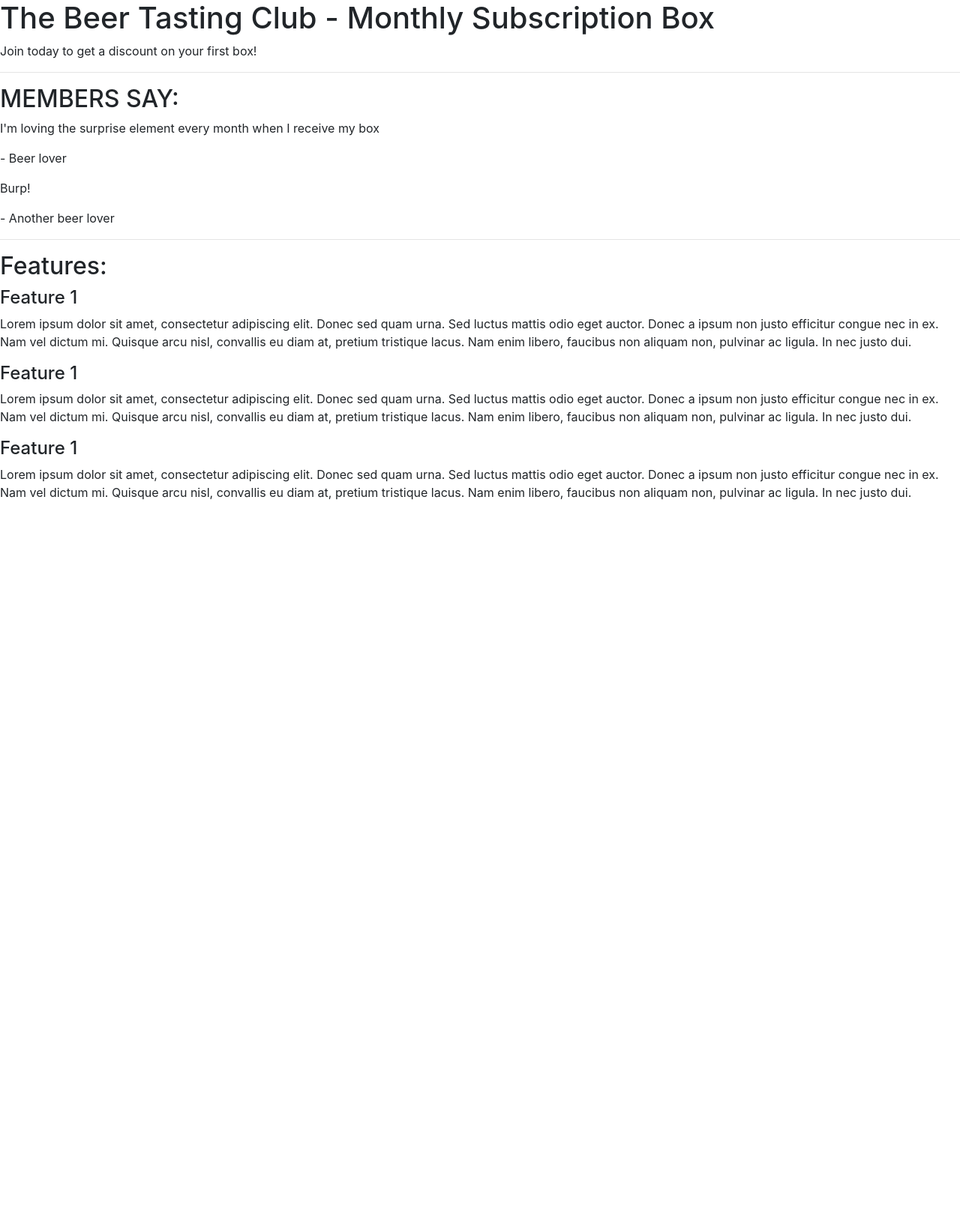
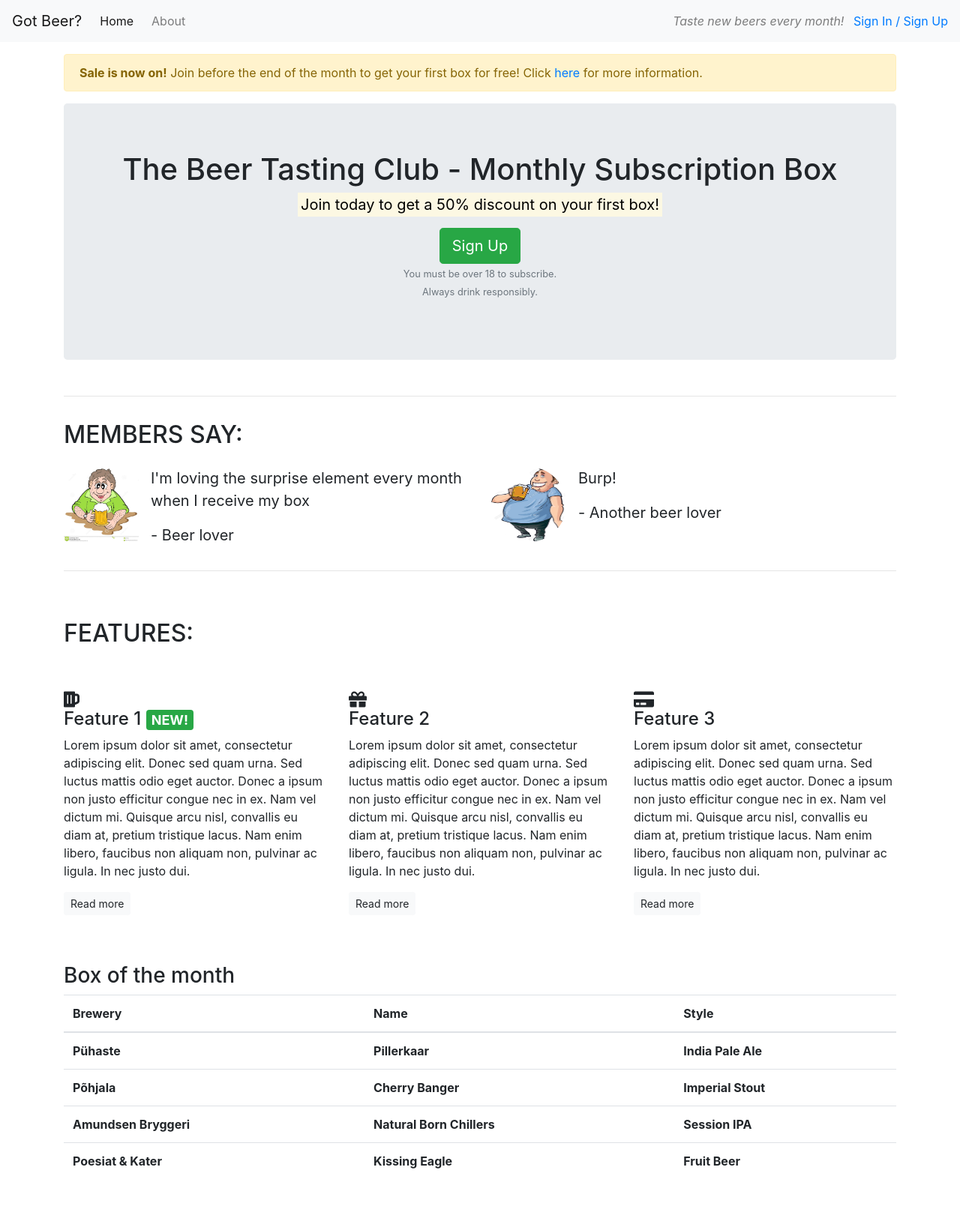
Before and after one commit to kilokilo12/beerclub, a plain HTML site: page index.html in a window 1280 px wide. Shown: the whole page at 75% size. Before the commit the page ends 800 px from the top, so only its background shows below. Drawn offline with nearby package versions, Linux system fonts and the light colour scheme.

Commit message:
Basic layout of landing page

```diff
--- a/index.html
+++ b/index.html
@@ -10,60 +10,185 @@
         href="https://static1.squarespace.com/static/5bc4b477e8ba44e58687113d/t/5bd8655515fcc0ff5c380f43/favicon.ico" />
     <link rel="stylesheet" href="https://stackpath.bootstrapcdn.com/bootstrap/4.3.1/css/bootstrap.min.css"
         integrity="sha384-ggOyR0iXCbMQv3Xipma34MD+dH/1fQ784/j6cY/iJTQUOhcWr7x9JvoRxT2MZw1T" crossorigin="anonymous">
+    <link rel="stylesheet" href="https://use.fontawesome.com/releases/v5.7.2/css/all.css"
+        integrity="sha384-fnmOCqbTlWIlj8LyTjo7mOUStjsKC4pOpQbqyi7RrhN7udi9RwhKkMHpvLbHG9Sr" crossorigin="anonymous">
     <script src="https://stackpath.bootstrapcdn.com/bootstrap/4.3.1/js/bootstrap.min.js"
         integrity="sha384-JjSmVgyd0p3pXB1rRibZUAYoIIy6OrQ6VrjIEaFf/nJGzIxFDsf4x0xIM+B07jRM"
         crossorigin="anonymous"></script>
 </head>
 
 <body>
-    <article class="" container>
+    <!-- nav -->
+    <nav class="navbar navbar-light bg-light navbar-expand-sm">
+        <a href="/" class="navbar-brand">Got Beer?</a>
+        <ul class="navbar-nav mr-auto">
+            <li class="active nav-item mr-2"><a class="nav-link" href="/">Home</a></li>
+            <li class="nav-item mr-2"><a class="nav-link" href="/about">About</a></li>
+            <li class="nav-item mr-2 d-block d-sm-none"><a class="nav-link" href="/login">Sign In / Sign Up</a></li>
+        </ul>
+        <div class="d-none d-md-block">
+            <p class="navbar-text my-auto mr-2"><i>Taste new beers every month!</i></p>
+            <a href="/login">Sign In / Sign Up</a>
+        </div>
+    </nav>
+
+    <article class="container mt-3">
+        <div class="row d-none d-sm-block">
+            <div class="col-12">
+                <div class="alert alert-warning">
+                    <strong>Sale is now on!</strong> Join before the end of the month to get your first box for free!
+                    Click <a href="">here</a> for more information.
+                </div>
+            </div>
+        </div>
         <!-- callout -->
-        <section class="callout">
+        <div class="row">
+            <div class="col-12">
+                <section class="callout jumbotron text-center">
                     <h1>The Beer Tasting Club - Monthly Subscription Box</h1>
-            <p>Join today to get a discount on your first box! </p>
-
+                    <p class="lead"><strong><mark>Join today to get a 50% discount on your first box!</mark></strong>
+                    </p>
+                    <button class="btn btn-success btn-lg">Sign Up</button>
+                    <p class="text-muted"><small>You must be over 18 to subscribe.<br> Always drink responsibly.</small>
+                    </p>
                 </section>
-
+            </div>
+        </div>
         <hr>
 
         <!-- quotes -->
         <section class=members>
+            <div class="row">
+                <div class="col-12 my-3">
                     <h2 class="text-uppercase">Members say:</h2>
-            <div class="quote">
+                </div>
+            </div>
+            <div class="row">
+                <div class="col-12 col-md-6">
+                    <div class="media">
+                        <div class="d-none d-sm-block">
+                            <img src="images/beer1.jpg" class="mr-3" height=100 width=100>
+                        </div>
+                        <div class="media-body">
+                            <blockquote class="blockquote">
                                 <p>I'm loving the surprise element every month when I receive my box</p>
                                 <p>- Beer lover</p>
+                            </blockquote>
                         </div>
-            <div class="quote">
+                    </div>
+                </div>
+                <div class="col-12 col-md-6">
+                    <div class="media">
+                        <div class="d-none d-sm-block">
+                            <img src="images/beer2.jpg" class="rounded-circle mr-3" height=100 width=100>
+                        </div>
+                        <div class="media-body">
+                            <blockquote class="blockquote">
                                 <p>Burp!</p>
                                 <p>- Another beer lover</p>
+                            </blockquote>
+                        </div>
+                    </div>
+                </div>
             </div>
         </section>
         <hr>
+
+        <!-- Features -->
         <section class="features">
-            <h2>Features:</h2>
+            <div class="row">
+                <div class="col-12 my-5">
+                    <h2 class="text-uppercase">Features:</h2>
+                </div>
+            </div>
+            <div class="row">
+                <div class="col-12 col-md-6 col-lg-4">
                     <div class="feature">
-                <h4>Feature 1</h4>
-                <p>Lorem ipsum dolor sit amet, consectetur adipiscing elit. Donec sed quam urna. Sed luctus mattis odio
-                    eget auctor. Donec a ipsum non justo efficitur congue nec in ex. Nam vel dictum mi. Quisque arcu
-                    nisl, convallis eu diam at, pretium tristique lacus. Nam enim libero, faucibus non aliquam non,
+                        <h4> <i class="fas fa-beer d-none d-sm-block"></i> Feature 1 <span
+                                class="badge badge-success">NEW!</span></h4>
+                        <p>Lorem ipsum dolor sit amet, consectetur adipiscing elit. Donec sed quam urna. Sed luctus
+                            mattis
+                            odio
+                            eget auctor. Donec a ipsum non justo efficitur congue nec in ex. Nam vel dictum mi. Quisque
+                            arcu
+                            nisl, convallis eu diam at, pretium tristique lacus. Nam enim libero, faucibus non aliquam
+                            non,
                             pulvinar ac ligula. In nec justo dui. </p>
+                        <p><a class="btn btn-sm btn-light" href="">Read more</a></p>
                     </div>
+                </div>
+                <div class="col-12 col-md-6 col-lg-4">
                     <div class="feature">
-                <h4>Feature 1</h4>
-                <p>Lorem ipsum dolor sit amet, consectetur adipiscing elit. Donec sed quam urna. Sed luctus mattis odio
-                    eget auctor. Donec a ipsum non justo efficitur congue nec in ex. Nam vel dictum mi. Quisque arcu
-                    nisl, convallis eu diam at, pretium tristique lacus. Nam enim libero, faucibus non aliquam non,
+                        <h4><i class="fas fa-gift d-none d-sm-block"></i> Feature 2</h4>
+                        <p>Lorem ipsum dolor sit amet, consectetur adipiscing elit. Donec sed quam urna. Sed luctus
+                            mattis
+                            odio
+                            eget auctor. Donec a ipsum non justo efficitur congue nec in ex. Nam vel dictum mi. Quisque
+                            arcu
+                            nisl, convallis eu diam at, pretium tristique lacus. Nam enim libero, faucibus non aliquam
+                            non,
                             pulvinar ac ligula. In nec justo dui. </p>
+                        <p><a class="btn btn-sm btn-light" href="">Read more</a></p>
                     </div>
+                </div>
+                <div class="col-12 d-md-none d-lg-block col-lg-4">
                     <div class="feature">
-                <h4>Feature 1</h4>
-                <p>Lorem ipsum dolor sit amet, consectetur adipiscing elit. Donec sed quam urna. Sed luctus mattis odio
-                    eget auctor. Donec a ipsum non justo efficitur congue nec in ex. Nam vel dictum mi. Quisque arcu
-                    nisl, convallis eu diam at, pretium tristique lacus. Nam enim libero, faucibus non aliquam non,
+                        <h4><i class="fas fa-credit-card d-none d-sm-block"></i> Feature 3</h4>
+                        <p>Lorem ipsum dolor sit amet, consectetur adipiscing elit. Donec sed quam urna. Sed luctus
+                            mattis
+                            odio
+                            eget auctor. Donec a ipsum non justo efficitur congue nec in ex. Nam vel dictum mi. Quisque
+                            arcu
+                            nisl, convallis eu diam at, pretium tristique lacus. Nam enim libero, faucibus non aliquam
+                            non,
                             pulvinar ac ligula. In nec justo dui. </p>
+                        <p><a class="btn btn-sm btn-light" href="">Read more</a></p>
+                    </div>
+                </div>
             </div>
         </section>
+        <section>
+            <div class="row">
+                <div class="col-12 my-5">
+                    <h3>Box of the month</h3>
+                    <table class="table">
+                        <thead>
+                            <tr>
+                                <th>Brewery</th>
+                                <th>Name</th>
+                                <th>Style</th>
 
+                            </tr>
+
+                        </thead>
+                </div>
+                <div class="col-12">
+                    <tbody>
+                        <tr>
+                            <th>Pühaste</th>
+                            <th>Pillerkaar</th>
+                            <th>India Pale Ale</th>
+                        </tr>
+                        <tr>
+                            <th>Põhjala</th>
+                            <th>Cherry Banger</th>
+                            <th>Imperial Stout</th>
+                        </tr>
+                        <tr>
+                            <th>Amundsen Bryggeri</th>
+                            <th>Natural Born Chillers</th>
+                            <th>Session IPA</th>
+                        </tr>
+                        <tr>
+                            <th>Poesiat & Kater</th>
+                            <th>Kissing Eagle</th>
+                            <th>Fruit Beer</th>
+                        </tr>
+                    </tbody>
+                </div>
+                </table>
+            </div>
+        </section>
     </article>
 </body>
 
```
Also changed, not shown: images/beer1.jpg (added), images/beer2.jpg (added). Lines whose indentation alone changed are shown as unchanged.
